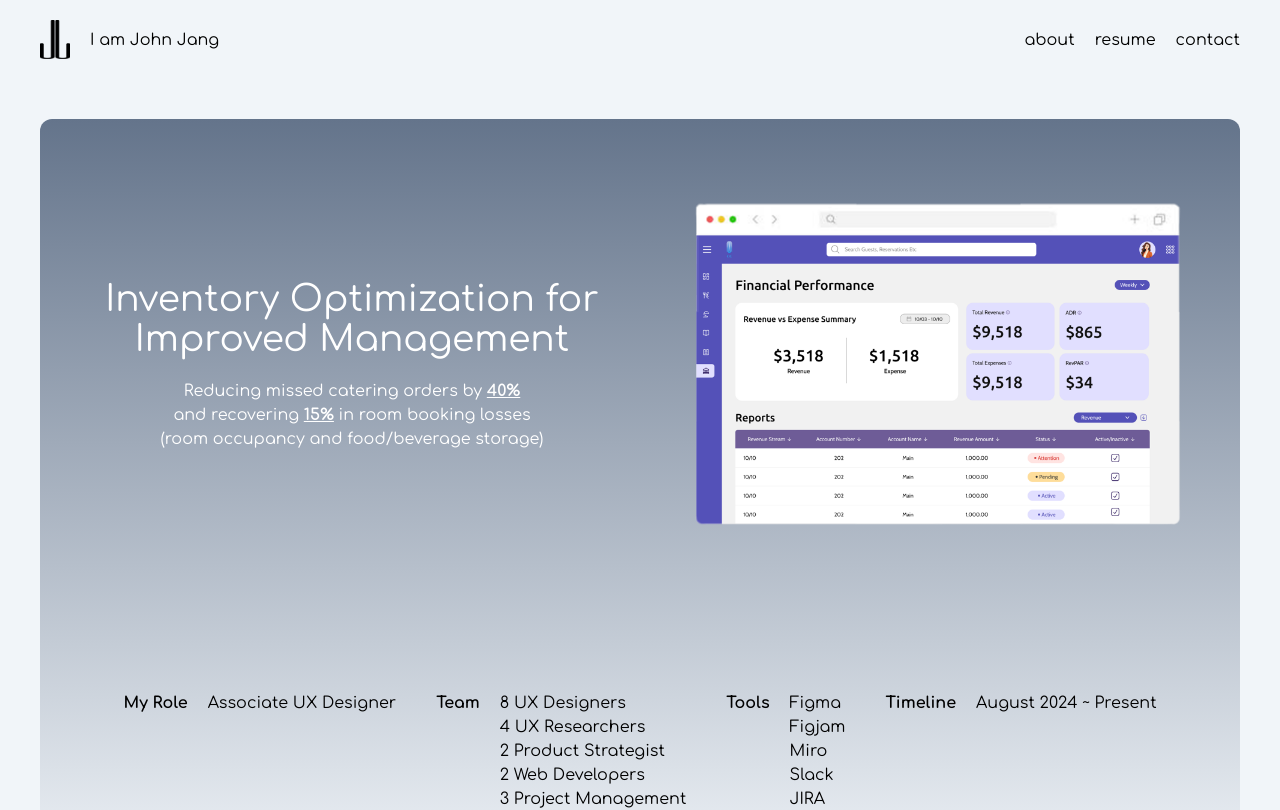
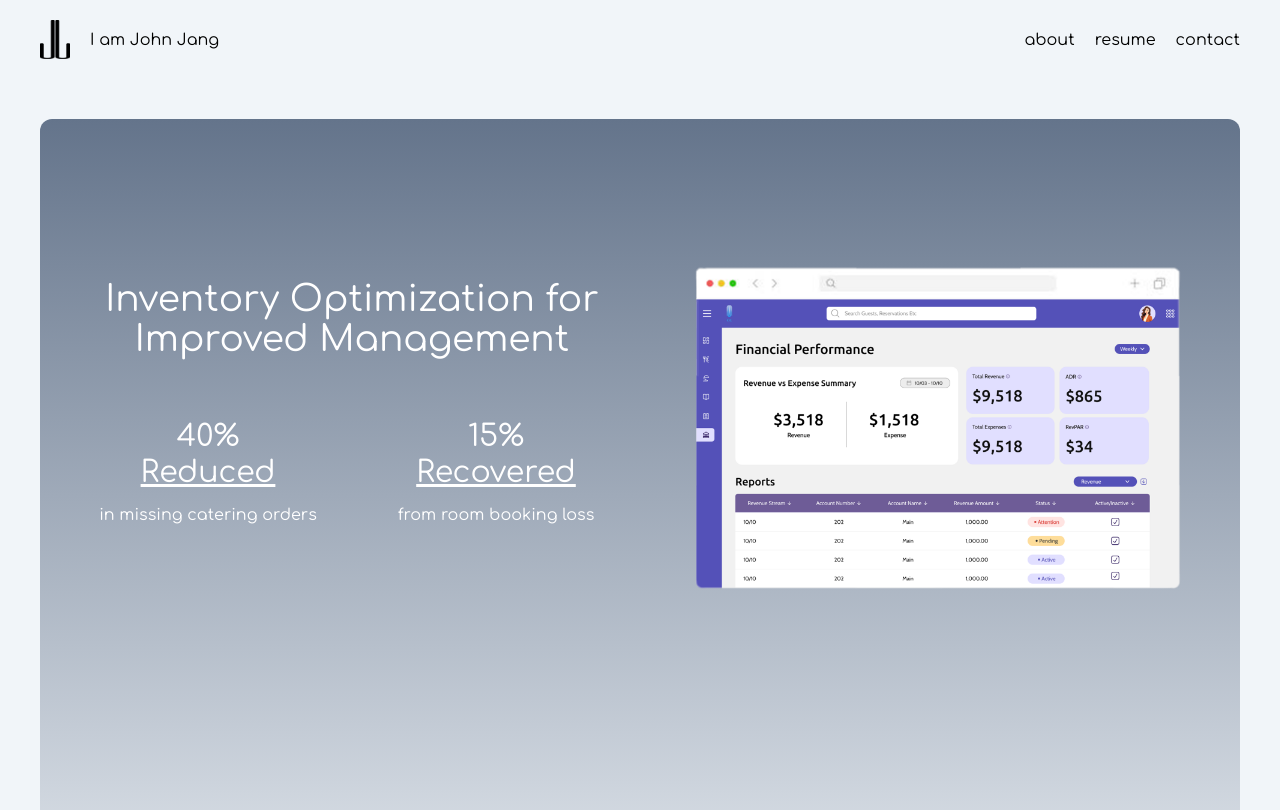
Before and after one commit to johnjang94/portfolio-ver-3, a React (Vite) app: page /operate in a window 1280 px wide. Shown: the top 810 px of the page. Built offline with nearby package versions, Linux system fonts and the light colour scheme.

Commit message:
changed operate-ease beginning

```diff
--- a/src/pages/design/operate-ease.jsx
+++ b/src/pages/design/operate-ease.jsx
@@ -128,14 +128,26 @@ export default function OPERATE() {
               <h1 className="md:text-4xl text-xl font-bold md:font-normal text-center text-white">
                 Inventory Optimization for Improved Management
               </h1>
-              <p className="text-white text-center">
-                Reducing missed catering orders by{" "}
-                <span className="font-bold underline">40%</span>
-                <br /> and recovering{" "}
-                <span className="font-bold underline">15%</span> in room booking
-                losses <br />
-                (room occupancy and food/beverage storage)
-              </p>
+              <div className="grid grid-cols-2 py-10">
+                <div>
+                  <p className="text-white text-center text-3xl">40%</p>
+                  <p className="text-white text-center text-3xl underline">
+                    Reduced
+                  </p>
+                  <p className="text-white text-center my-3">
+                    in missing catering orders
+                  </p>
+                </div>
+                <div>
+                  <p className="text-white text-center text-3xl">15%</p>
+                  <p className="text-white text-center text-3xl underline">
+                    Recovered
+                  </p>
+                  <p className="text-white text-center my-3">
+                    from room booking loss
+                  </p>
+                </div>
+              </div>
             </div>
             <div className="space-y-5 w-full flex justify-center">
               <img
```
